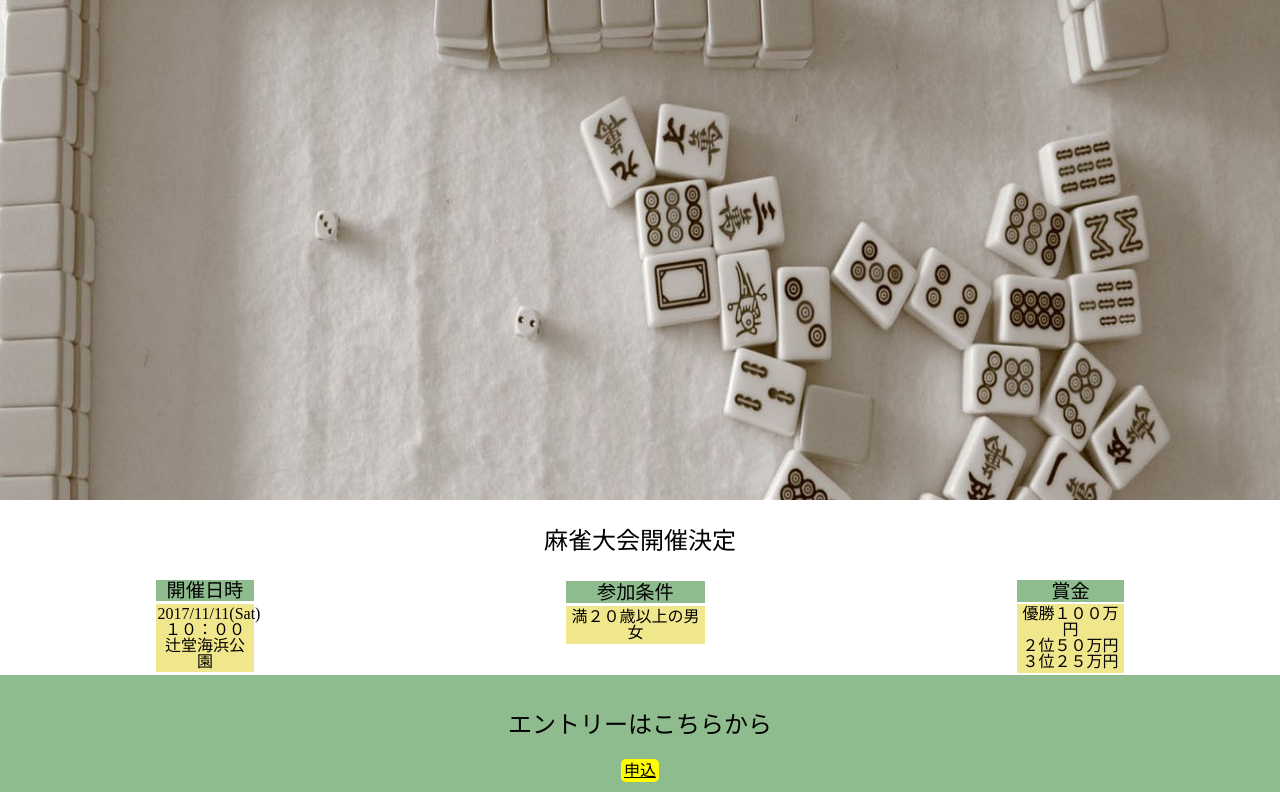
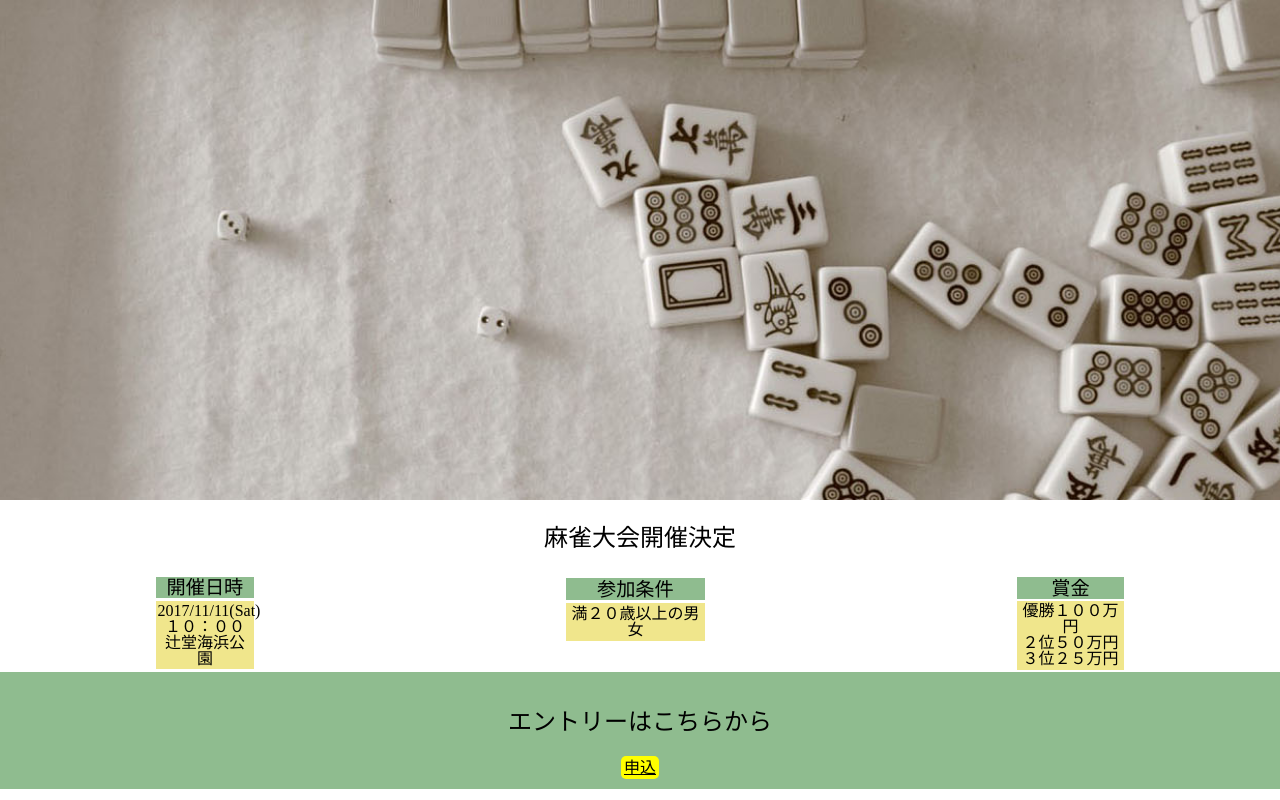
Before and after one commit to aokinari/responsive-site, a plain HTML site: page index.html in a window 1280 px wide. Drawn offline with nearby package versions, Linux system fonts and the light colour scheme.

Commit message:
index.html

```diff
--- a/index.html
+++ b/index.html
@@ -9,7 +9,7 @@
     </head>
     <body>
     <header>
-        <img src="./mahjong-945011_1920.jpg" alt="" class="flexible-images">
+        <div class="flexible-images"></div>
     </header>
     <body>
     <main>
```
